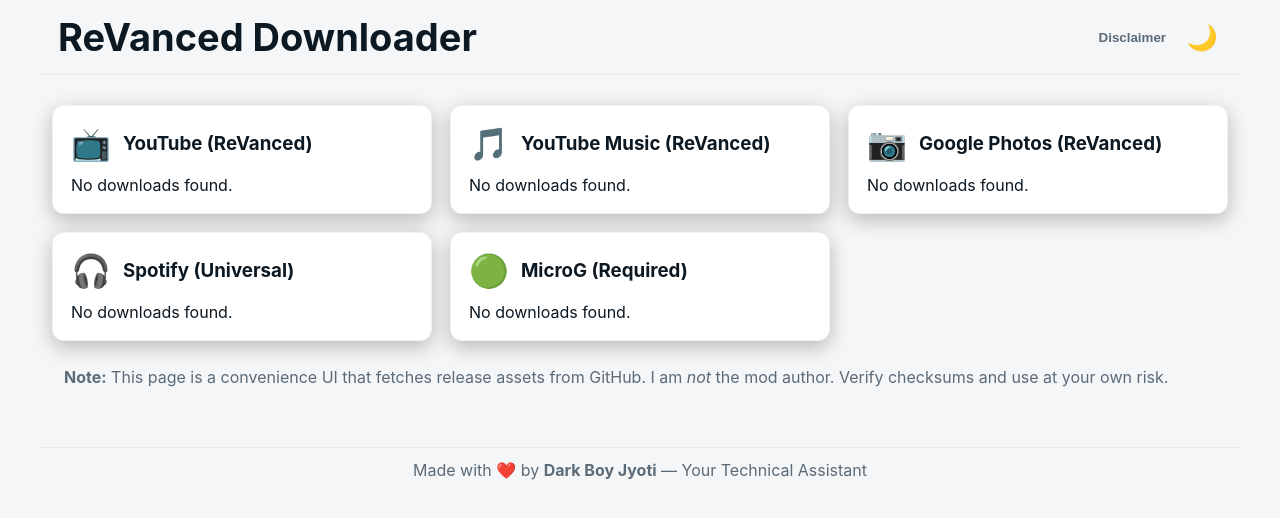
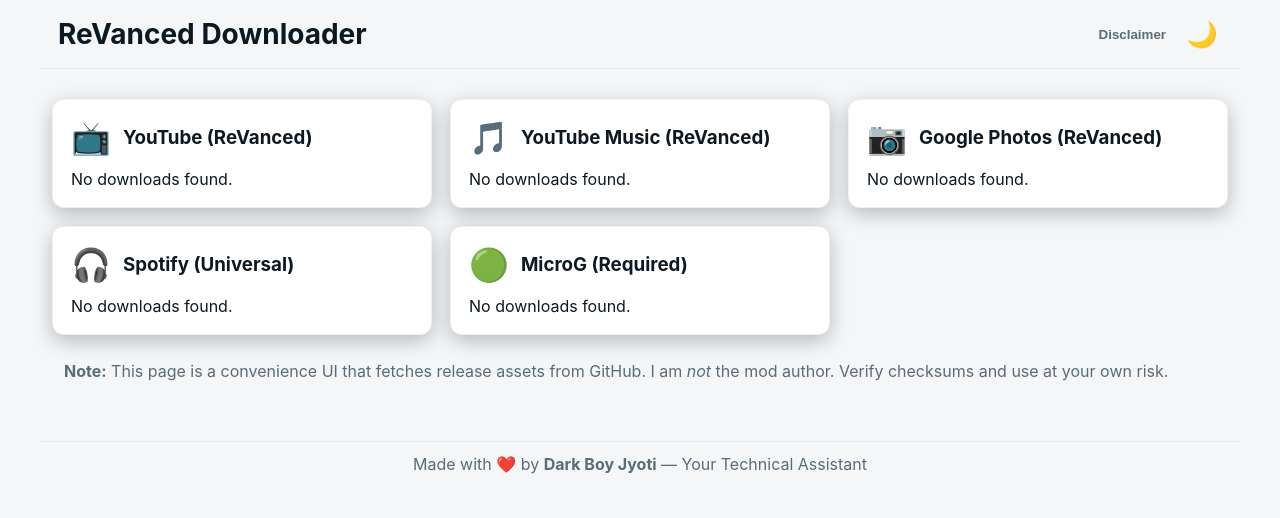
Before and after one commit to DARKBOYJYOTI/jp, a plain HTML site: page revanced/index.html in a window 1280 px wide. Drawn offline with Linux system fonts and the light colour scheme; no server answers.

Commit message:
Update styles.css

```diff
--- a/revanced/styles.css
+++ b/revanced/styles.css
@@ -53,7 +53,7 @@ body{
   padding:14px 18px; max-width:var(--container-w); margin:0 auto;
   gap:12px; border-bottom:1px solid var(--border);
 }
-.site-header .title{font-weight:700; font-size:38px}
+.site-header .title{font-weight:700; font-size:28px}
 .right{display:flex; align-items:center; gap:10px}
 
 /* Buttons/links in header */
```
